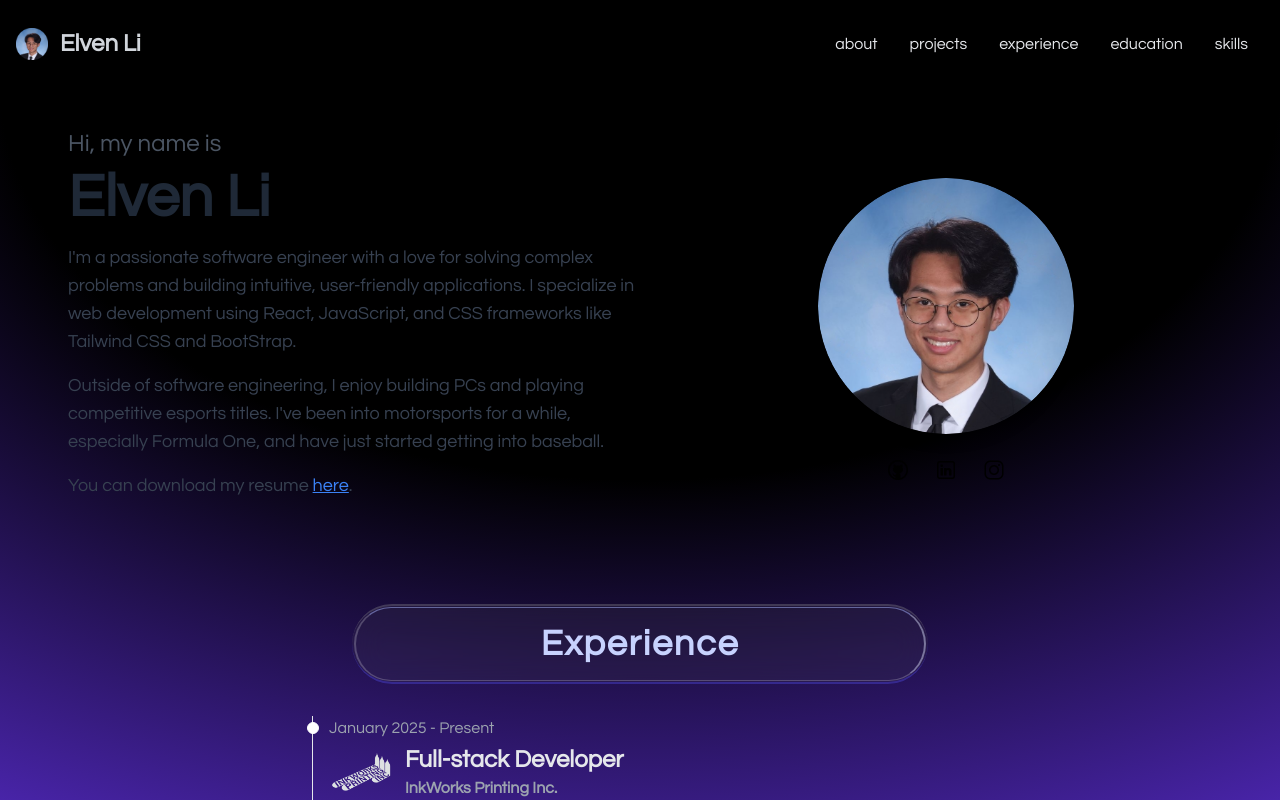
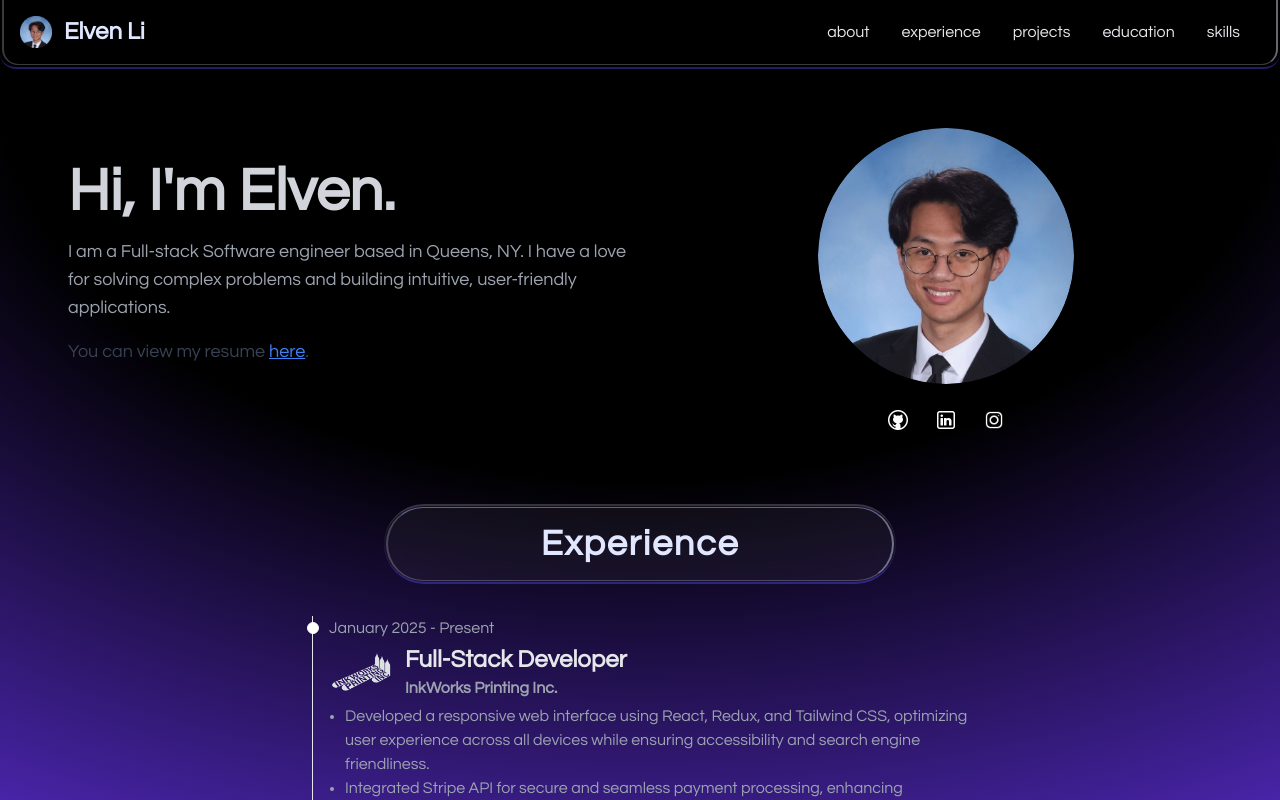
Before and after one commit to elvli/DevPortfolio, a React (Create React App) app: page / in a window 1280 px wide. Shown: the top 800 px of the page. Built offline with nearby package versions, Linux system fonts and the light colour scheme.

Commit message:
Update navbar and section titles

```diff
--- a/src/Components/About.js
+++ b/src/Components/About.js
@@ -1,9 +1,10 @@
 import portraitImg from "../Assets/round-portrait.png";
-import LinkedInDark from "../Assets/Icons/linkedin-dark.png";
-import GithubDark from "../Assets/Icons/github-dark.png";
-import InstagramDark from "../Assets/Icons/instagram-dark.png";
+import LinkedInLight from "../Assets/Icons/linkedin-light.png";
+import GithubLight from "../Assets/Icons/github-light.png";
+import InstagramLight from "../Assets/Icons/instagram-light.png";
 
-import ResumeViewer from "./ResumeViewer";
+// import ResumeViewer from "./ResumeViewer";
+import resumePDF from "../Assets/Elven-Li-Resume.pdf";
 
 function About() {
   return (
@@ -26,7 +27,7 @@ function About() {
                 className="text-gray-900 hover:text-gray-700"
               >
                 <img
-                  src={GithubDark}
+                  src={GithubLight}
                   alt="Github"
                   className="h-6 w-6 hover:opacity-50"
                 />
@@ -38,7 +39,7 @@ function About() {
                 className="inline-block"
               >
                 <img
-                  src={LinkedInDark}
+                  src={LinkedInLight}
                   alt="LinkedIn"
                   className="h-6 w-6 hover:opacity-50"
                 />
@@ -50,7 +51,7 @@ function About() {
                 className="text-gray-900 hover:text-gray-700"
               >
                 <img
-                  src={InstagramDark}
+                  src={InstagramLight}
                   alt="Instagram"
                   className="h-6 w-6 hover:opacity-50"
                 />
@@ -60,30 +61,27 @@ function About() {
 
           {/* Text Section */}
           <div className="text-left md:w-1/2 order-2 md:order-1 md:mx-5">
-            <h3 className="text-2xl text-gray-600 mb-2">Hi, my name is</h3>
-            <h3 className="text-6xl font-semibold text-gray-800 mb-4 ml-0">
-              Elven Li
+            <h3 className="text-6xl font-semibold text-gray-300 mb-4 ml-0">
+              Hi, I'm Elven.
             </h3>
-            <p className="text-lg text-gray-700 mb-4">
-              I'm a passionate software engineer with a love for solving complex
-              problems and building intuitive, user-friendly applications. I
-              specialize in web development using React, JavaScript, and CSS
-              frameworks like Tailwind CSS and BootStrap.
+            <p className="text-lg text-gray-400 mb-4">
+              I am a Full-stack Software engineer based in Queens, NY. I have a
+              love for solving complex problems and building intuitive,
+              user-friendly applications.
             </p>
-            <p className="text-lg text-gray-700 mb-4">
+            {/* <p className="text-lg text-gray-400 mb-4">
               Outside of software engineering, I enjoy building PCs and playing
               competitive esports titles. I've been into motorsports for a
               while, especially Formula One, and have just started getting into
               baseball.
-            </p>
+            </p> */}
             <p className="text-lg text-gray-700 mb-8">
-              You can download my resume{" "}
+              You can view my resume{" "}
               <a
-                href="/Elven-Li-Resume.pdf"
-                download
-                className="text-blue-500 underline"
+                href={resumePDF}
                 target="_blank"
                 rel="noopener noreferrer"
+                className="text-blue-500 underline"
               >
                 here
               </a>
--- a/src/Components/Education.js
+++ b/src/Components/Education.js
@@ -1,17 +1,14 @@
-import React from "react";
+import SectionTitle from "./SectionTitle";
+
 import SBULogo from "../Assets/SBU-logo.png";
 import NPowerLogo from "../Assets/npower-logo.png";
 
 function Education() {
   return (
     <section id="education" className="py-16 pb-6 mb-10 md:px-12">
-      <div className="text-4xl text-indigo-200 text-center font-bold px-[2px] py-[1px] mb-8 rounded-full tracking-wider bg-neutral-600/15 backdrop-blur-lg border-t-2 border-b-2 border-indigo-700/50 border-t-neutral-400/25 hover:bg-neutral-400/15 transition-colors duration-300 ease-in-out max-w-xl mx-auto">
-        <div className="p-4 rounded-[999px] border-t border-t-indigo-300/50 border-b border-b-gray-200/25 border-l-2 border-l-gray-200/25 border-r-2 border-r-indigo-100/45">
-          Education
-        </div>
-      </div>
+      <SectionTitle title={"Education"} />
 
-      <div className="max-w-7xl mt-10 mb-4 lg:mx-auto flex flex-col md:flex-row items-center justify-between">
+      <div className="max-w-7xl mt-10 mb-4 mx-4 lg:mx-auto flex flex-col md:flex-row items-center justify-between">
         <div className="md:w-1/2 mb-6 flex justify-center">
           <img
             src={SBULogo}
@@ -24,13 +21,13 @@ function Education() {
             href={"https://www.stonybrook.edu/"}
             target="_blank"
             rel="noopener noreferrer"
-            className="text-3xl font-semibold text-gray-800 ml-0 hover:text-blue-700"
+            className="text-3xl font-semibold text-gray-300 ml-0 hover:text-blue-700"
           >
             Stony Brook University
           </a>
-          <p className="text-xl text-gray-800 ml-0">B.S. in Computer Science</p>
-          <p className="italic text-gray-700">2020 - 2024</p>
-          <p className="text-gray-700">
+          <p className="text-xl text-gray-300 ml-0">B.S. in Computer Science</p>
+          <p className="italic text-gray-400">2020 - 2024</p>
+          <p className="text-gray-500">
             Data Structures - Computer Algorithms - Computer Network - Full
             Stack Web Development - Data Science - Machine Learning - Linear
             Algebra - Probability and Statistics
@@ -53,16 +50,16 @@ function Education() {
             href={"https://www.npower.org/"}
             target="_blank"
             rel="noopener noreferrer"
-            className="text-3xl font-semibold text-gray-800 ml-0 hover:text-blue-700"
+            className="text-3xl font-semibold text-gray-300 ml-0 hover:text-blue-700"
           >
             NPower
           </a>
-          <p className="text-xl text-gray-800 ml-0">
+          <p className="text-xl text-gray-300 ml-0">
             Network and Systems Administration Course
           </p>
 
-          <p className="italic text-gray-700">2024 - Present</p>
-          <p className="text-gray-700">
+          <p className="italic text-gray-400">2024 - Present</p>
+          <p className="text-gray-500">
             Linux Systems Administration - Computer Networking - Azure Cloud
             Computing - AI Fundamentals
           </p>
--- a/src/Components/Experience.js
+++ b/src/Components/Experience.js
@@ -1,3 +1,5 @@
+import SectionTitle from "./SectionTitle";
+
 import InkWorksLogo from "../Assets/Experience/InkWorks-logo.png";
 import MDRCLogo from "../Assets/Experience/MDRC-logo.png";
 import NYCDEPLogo from "../Assets/Experience/NYCDEP-logo.png";
@@ -5,7 +7,7 @@ import NYCDEPLogo from "../Assets/Experience/NYCDEP-logo.png";
 function Experience() {
   const experiences = [
     {
-      role: "Full-stack Developer",
+      role: "Full-Stack Developer",
       company: "InkWorks Printing Inc.",
       duration: "January 2025 - Present",
       link: "https://inkworksprinting.shop",
@@ -56,15 +58,8 @@ function Experience() {
 
   return (
     <section id="experience" className="py-12 md:px-64">
-      {/* <h2 className="text-4xl text-indigo-200 font-bold ml-10 mb-8 tracking-wider">
-        Experience
-      </h2> */}
+      <SectionTitle title={"Experience"} />
 
-      <div className="text-4xl text-indigo-200 text-center font-bold px-[2px] py-[1px] mb-8 rounded-full tracking-wider bg-neutral-600/15 backdrop-blur-lg border-t-2 border-b-2 border-indigo-700/50 border-t-neutral-400/25 hover:bg-neutral-400/15 transition-colors duration-300 ease-in-out max-w-xl mx-auto">
-        <div className="p-4 rounded-[999px] border-t border-t-indigo-300/50 border-b border-b-gray-200/25 border-l-2 border-l-gray-200/25 border-r-2 border-r-indigo-100/45">
-          Experience
-        </div>
-      </div>
       <div className="container mx-auto px-14">
         <ol className="relative border-s border-gray-200">
           {experiences.map((exp) => (
--- a/src/Components/Footer.js
+++ b/src/Components/Footer.js
@@ -5,7 +5,7 @@ import InstagramLight from "../Assets/Icons/instagram-light.png";
 
 function Footer() {
   return (
-    <footer className="text-white py-6">
+    <footer className="text-indigo-400 py-6">
       <div className="max-w-screen-xl mx-auto px-4 flex justify-between items-center">
         <div className="flex flex-col items-start space-y-2">
           <p className="text-sm">
--- a/src/Components/Home.jsx
+++ /dev/null
@@ -1,34 +0,0 @@
-import React, { useRef } from "react";
-import { firestore } from "../firebaseConfig";
-import { addDoc, collection } from "firebase/firestore";
-
-export default function Home() {
-  const messageRef = useRef();
-  const ref = collection(firestore, "messages");
-
-  const handleSave = async (e) => {
-    e.preventDefault();
-    console.log(messageRef.current.value);
-
-    let data = {
-      message: messageRef.current.value,
-    };
-
-    try {
-      addDoc(ref, data);
-    } catch (e) {
-      console.log(e);
-    }
-  };
-
-  return (
-    <div>
-      <h1 className="text-3xl font-bold underline">Hello world!</h1>
-      <form onSubmit={handleSave}>
-        <label>Enter Message: </label>
-        <input type="text" ref={messageRef} />
-        <button type="submit">Submit</button>
-      </form>
-    </div>
-  );
-}
--- a/src/Components/NavBar.js
+++ b/src/Components/NavBar.js
@@ -5,7 +5,7 @@ import NavMenu from "./NavMenu";
 function NavBar() {
   const [isMenuOpen, setIsMenuOpen] = useState(false);
   const menuRef = useRef(null);
-  const buttonRef = useRef(null); // ref for toggle button
+  const buttonRef = useRef(null);
 
   const toggleMenu = () => {
     setIsMenuOpen((prev) => !prev);
@@ -22,7 +22,6 @@ function NavBar() {
 
   useEffect(() => {
     const handleClickOutside = (event) => {
-      // if click is NOT inside menu AND NOT inside toggle button, close menu
       if (
         menuRef.current &&
         !menuRef.current.contains(event.target) &&
@@ -43,9 +42,9 @@ function NavBar() {
   }, [isMenuOpen]);
 
   return (
-    <nav className="fixed text-gray-300 top-0 left-0 w-full bg-black shadow z-50">
-      <div className="max-w-screen-xl flex items-center justify-between mx-auto p-4">
-        <div className="flex items-center space-x-3 rtl:space-x-reverse">
+    <nav className="fixed text-indigo-100 top-0 left-0 w-full bg-black/50 backdrop-blur-sm rounded-b-2xl border-b-2 border-b-indigo-700/50 shadow z-50">
+      <div className="flex items-center mx-[2px] mb-[2px] justify-between rounded-b-2xl border-b border-b-gray-200/25 border-l-2 border-l-gray-200/25 border-r-2 border-r-indigo-100/45">
+        <div className="flex items-center space-x-3 rtl:space-x-reverse m-4">
           <img src={portraitImg} className="h-8" alt="Portrait Icon" />
           <a
             href="about"
@@ -63,7 +62,7 @@ function NavBar() {
         <button
           ref={buttonRef} // assign ref here
           type="button"
-          className="inline-flex items-center p-2 w-10 h-10 justify-center text-sm text-gray-500 md:hidden"
+          className="inline-flex items-center p-2 m-4 w-10 h-10 justify-center text-sm text-indigo-100 md:hidden"
           onClick={toggleMenu}
           aria-expanded={isMenuOpen}
           aria-controls="mobile-menu"
@@ -97,7 +96,7 @@ function NavBar() {
         <div
           ref={menuRef}
           id="mobile-menu"
-          className="md:hidden absolute top-full left-0 w-full bg-gray-50 border border-gray-200 rounded-b-lg shadow-md"
+          className="md:hidden absolute top-full left-0 w-full bg-black/50 backdrop-blur-sm rounded-b-2xl border-b-2 border-b-indigo-700/50 shadow-md"
         >
           <NavMenu onLinkClick={handleScroll} />
         </div>
--- a/src/Components/NavMenu.js
+++ b/src/Components/NavMenu.js
@@ -1,14 +1,14 @@
 export default function NavMenu({ onLinkClick }) {
   const links = [
     { id: "about", label: "about" },
+    { id: "experience", label: "experience" },
     { id: "projects", label: "projects" },
-    { id: "experience", label: "experience" },
     { id: "education", label: "education" },
     { id: "skills", label: "skills" },
   ];
 
   return (
-    <ul className="font-md flex flex-col p-4 mt-2 rounded-lg md:flex-row md:space-x-8 md:mt-0 md:border-0 rtl:space-x-reverse">
+    <ul className="font-md flex flex-col p-4 mt-2 md:mr-5 rounded-lg md:flex-row md:space-x-8 md:mt-0 md:border-0 rtl:space-x-reverse">
       {links.map(({ id, label }) => (
         <li key={id}>
           <a
@@ -17,7 +17,7 @@ export default function NavMenu({ onLinkClick }) {
               e.preventDefault();
               onLinkClick(id);
             }}
-            className="block py-2 px-3 text-gray-200 rounded hover:bg-gray-100 md:hover:bg-transparent md:border-0 md:hover:text-blue-700 md:p-0"
+            className="block py-2 px-3 text-gray-200 rounded hover:bg-gray-100 md:hover:bg-transparent md:border-0 md:hover:text-indigo-700 md:p-0"
           >
             {label}
           </a>
--- a/src/Components/Projects.js
+++ b/src/Components/Projects.js
@@ -1,4 +1,6 @@
 import ProjectCard from "./ProjectCard";
+import SectionTitle from "./SectionTitle";
+
 import BlackJackTN from "../Assets/Project Thumbnails/BlackjackLab_screenshot.jpg";
 import PersonalWebsiteTN from "../Assets/Project Thumbnails/PersonalWebsite_screenshot.jpg";
 import GeocraftTN from "../Assets/Project Thumbnails/Geocraft_screenshot.jpg";
@@ -78,11 +80,8 @@ const Projects = () => {
 
   return (
     <section id="projects" className="py-12">
-      <div className="text-4xl text-indigo-200 text-center font-bold px-[2px] py-[1px] mb-8 rounded-full tracking-wider bg-neutral-600/15 backdrop-blur-lg border-t-2 border-b-2 border-indigo-700/50 border-t-neutral-400/25 hover:bg-neutral-400/15 transition-colors duration-300 ease-in-out max-w-xl mx-auto">
-        <div className="p-4 rounded-[999px] border-t border-t-indigo-300/50 border-b border-b-gray-200/25 border-l-2 border-l-gray-200/25 border-r-2 border-r-indigo-100/45">
-          Projects
-        </div>
-      </div>
+      <SectionTitle title={"Projects"} />
+
       <div className="container max-w-7xl mx-auto px-4">
         <div className="grid grid-cols-1 md:grid-cols-2 gap-12">
           {projectData.map((project, index) => (
--- /dev/null
+++ b/src/Components/SectionTitle.js
@@ -0,0 +1,45 @@
+import { useState } from "react";
+
+const SectionTitle = ({ title }) => {
+  const [rotation, setRotation] = useState({ rotateX: 0, rotateY: 0 });
+
+  function handleMouseMove(e) {
+    const card = e.currentTarget;
+    const rect = card.getBoundingClientRect();
+
+    const x = e.clientX - rect.left;
+    const y = e.clientY - rect.top;
+
+    const centerX = rect.width / 2;
+    const centerY = rect.height / 2;
+
+    const maxTilt = 1.5;
+
+    // const rotateX = ((y - centerY) / centerY) * maxTilt;
+    const rotateX = ((y - centerY) / centerY) * 10;
+    const rotateY = ((x - centerX) / centerX) * maxTilt;
+
+    setRotation({ rotateX: -rotateX, rotateY });
+  }
+
+  function handleMouseLeave() {
+    setRotation({ rotateX: 0, rotateY: 0 });
+  }
+
+  return (
+    <div
+      onMouseMove={handleMouseMove}
+      onMouseLeave={handleMouseLeave}
+      style={{
+        transform: `perspective(600px) rotateX(${rotation.rotateX}deg) rotateY(${rotation.rotateY}deg)`,
+      }}
+      className="text-4xl text-indigo-100 text-center font-bold px-[2px] py-[1px] mb-8 rounded-full tracking-wider bg-neutral-600/15 backdrop-blur-lg border-t-2 border-b-2 border-indigo-700/50 border-t-neutral-400/25 hover:bg-neutral-400/15 transition-colors duration-300 ease-in-out max-w-sm md:max-w-lg mx-auto"
+    >
+      <div className="p-4 rounded-[999px] border-t border-t-indigo-300/50 border-b border-b-gray-200/25 border-l-2 border-l-gray-200/25 border-r-2 border-r-indigo-100/45">
+        {title}
+      </div>
+    </div>
+  );
+};
+
+export default SectionTitle;
--- a/src/Components/Skills.js
+++ b/src/Components/Skills.js
@@ -1,4 +1,5 @@
 import SkillCard from "./SkillCard";
+import SectionTitle from "./SectionTitle";
 
 import JSLogo from "../Assets/Skills/js-logo.png";
 import PythonLogo from "../Assets/Skills/python-logo.png";
@@ -146,44 +147,14 @@ function Skills() {
   ];
 
   return (
-    // <section id="skills" className="py-12">
-    //   <div className="text-4xl text-indigo-200 text-center font-bold px-[2px] py-[1px] mb-8 rounded-full tracking-wider bg-neutral-600/15 backdrop-blur-lg border-t-2 border-b-2 border-indigo-700/50 border-t-neutral-400/25 hover:bg-neutral-400/15 transition-colors duration-300 ease-in-out max-w-xl mx-auto">
-    //     <div className="p-4 rounded-[999px] border-t border-t-indigo-300/50 border-b border-b-gray-200/25 border-l-2 border-l-gray-200/25 border-r-2 border-r-indigo-100/45">
-    //       Skills
-    //     </div>
+    // <div className="text-4xl text-indigo-200 text-center font-bold px-[2px] py-[1px] mb-8 rounded-full tracking-wider bg-neutral-600/15 backdrop-blur-lg border-t-2 border-b-2 border-indigo-700/50 border-t-neutral-400/25 hover:bg-neutral-400/15 transition-colors duration-300 ease-in-out max-w-xl mx-auto">
+    //   <div className=" p-4 rounded-[999px] border-t border-t-indigo-300/50 border-b border-b-gray-200/25 border-l-2 border-l-gray-200/25 border-r-2 border-r-indigo-100/45">
+    //     Skills
     //   </div>
-
-    //   <div className="container max-w-7xl mx-auto px-4">
-    //     <div className="grid grid-cols-3 sm:grid-cols-3 md:grid-cols-5 lg:grid-cols-7 gap-6">
-    //       {skillData.map((skill, index) => (
-    //         <div>
-    //           <div
-    //             key={index}
-    //             className="flex items-center justify-center w-36 h-36 ml-3 lg:ml-0 rounded-full bg-neutral-600/15 backdrop-blur-lg border-t-2 border-b-2 border-t-neutral-400/25 border-b-indigo-700/50 shadow-md hover:scale-105 hover:shadow-xl hover:bg-neutral-400/15 transition-colors duration-300 ease-in-out"
-    //           >
-    //             <div className="w-[142px] h-[142px] flex flex-col items-center justify-center rounded-full border-t border-t-indigo-300/50 border-b border-b-gray-200/25 border-l-2 border-l-gray-200/25 border-r-2 border-r-indigo-100/45">
-    //               <img
-    //                 src={skill.img}
-    //                 alt={`${skill.title} logo`}
-    //                 className="w-16 h-16 object-contain"
-    //               />
-    //               <h3 className="text-lg font-semibold text-center">
-    //                 {skill.title}
-    //               </h3>
-    //             </div>
-    //           </div>
-    //         </div>
-    //       ))}
-    //     </div>
-    //   </div>
-    // </section>
+    // </div>
 
     <section id="skills" className="py-12">
-      <div className="text-4xl text-indigo-200 text-center font-bold px-[2px] py-[1px] mb-8 rounded-full tracking-wider bg-neutral-600/15 backdrop-blur-lg border-t-2 border-b-2 border-indigo-700/50 border-t-neutral-400/25 hover:bg-neutral-400/15 transition-colors duration-300 ease-in-out max-w-xl mx-auto">
-        <div className=" p-4 rounded-[999px] border-t border-t-indigo-300/50 border-b border-b-gray-200/25 border-l-2 border-l-gray-200/25 border-r-2 border-r-indigo-100/45">
-          Skills
-        </div>
-      </div>
+      <SectionTitle title={"Skills"} />
 
       <div className="container max-w-7xl mx-auto px-4">
         <div className="grid grid-cols-3 sm:grid-cols-3 md:grid-cols-5 lg:grid-cols-7 gap-4 md:gap-6 items-stretch">
```
